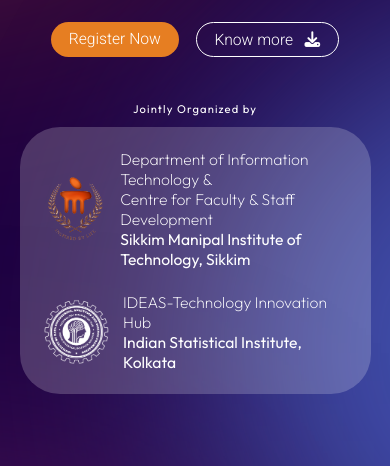
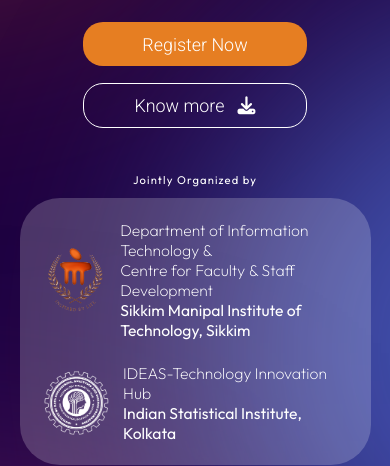
Before and after one commit to srijandev1/MIDA, a plain HTML site: page index.html in a window 390 px wide. Shown: the part 388-854 px from the top of the page. Drawn offline with nearby package versions, Linux system fonts and the light colour scheme.

Commit message:
Update queries.css

```diff
--- a/queries.css
+++ b/queries.css
@@ -20,11 +20,7 @@
   .heading-primary {
     font-size: 5rem;
   }
-  .hero-btn {
-    display: flex;
-    justify-content: center;
-    gap: 1.5rem;
-  }
+
   .hero-description {
     font-weight: 100;
     font-size: 1.4rem;
@@ -39,10 +35,21 @@
     opacity: 0.7;
     z-index: -1;
   }
+  .hero-btn {
+    display: flex;
+    flex-direction: column;
+    justify-content: center;
+    align-items: center;
+    gap: 1.5rem;
+  }
+  .hero-btn a{
+    width: 20rem;
+  }
   .btn,
   .btn:link,
   .btn:visited {
-    font-size: 1.4rem;
+    font-size: 1.6rem;
+    padding: 1rem 2rem;
   }
   .btn--full:link,
   .btn--full:visited {
```
